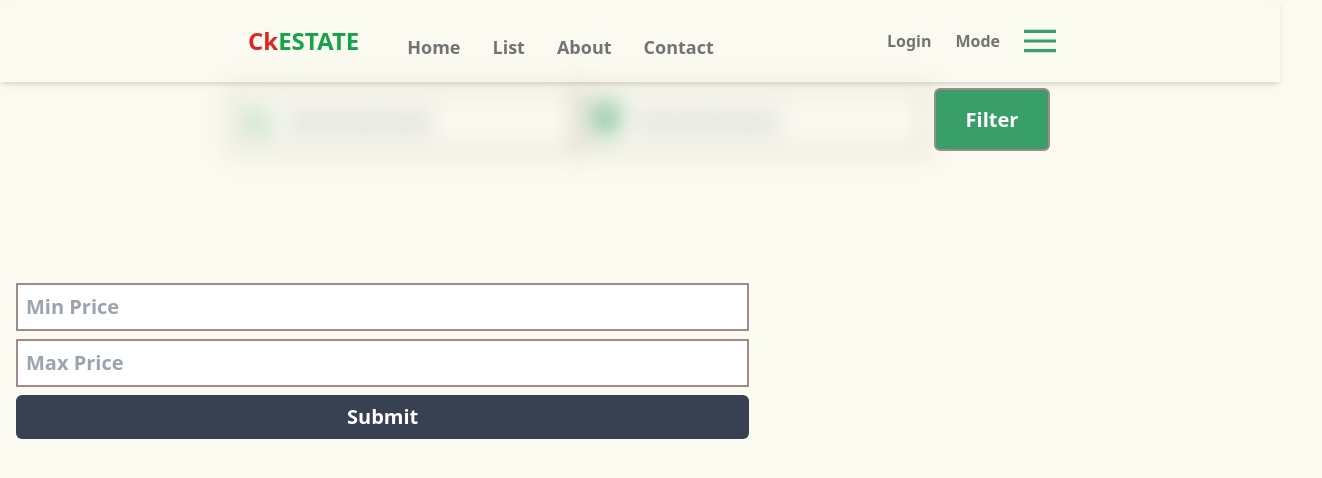
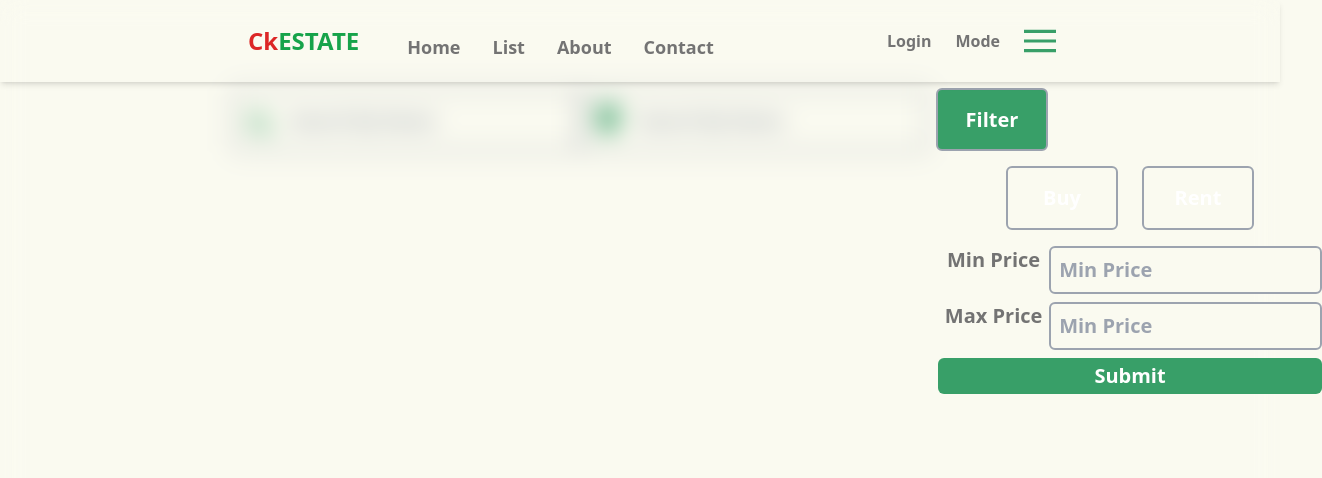
Before and after one commit to hi-chandan/Travel-And-Stay-Booking-App, a Next.js app: page / in a window 1280 px wide. Both pictures are taken after a click on the button "Filter". Shown: the top 478 px of the page, 1322 px wide, since content can reach past the window. Built offline with nearby package versions, Linux system fonts and the light colour scheme.

Commit message:
complete filter slider  finaly I can sleep

```diff
--- a/src/app/globals.css
+++ b/src/app/globals.css
@@ -5,7 +5,7 @@
 .light {
   --background: 250, 250, 240;
   --navbar: white;
-  --border: 160, 138, 138;
+  --border: 156, 163, 175;
   --card: 255, 255, 255;
   --light: 56, 159, 104;
 
@@ -59,6 +59,10 @@ body {
   background: rgba(var(--background));
   margin-top: 72px;
 }
+.slideBar {
+  animation: slider 1000ms ease-in-out forwards;
+  height: 0;
+}
 
 /* .filterSlider {
   animation: slider 1000ms forwards;
@@ -69,11 +73,8 @@ body {
   height: 0; /* Start with height 0 */
 /* overflow: hidden;
 } */
-
-/* @keyframes slider {
-  0% {
-    height: 0;
+@keyframes slider {
+  100% {
+    height: 600px;
   }
-  100% {
-    height: 100vh; /* Full height */
-/* } */
+}
--- a/src/app/page.jsx
+++ b/src/app/page.jsx
@@ -3,20 +3,26 @@
 import useDebounce from "@/lib/useDebounce";
 import React, { useContext, useEffect, useState } from "react";
 import "./globals.css";
-import { Context } from "./layout";
+import SearchBar from "@/components/SearchBar";
 
 const Page = () => {
-  const { theme } = useContext(Context);
   const [search, setSearch] = useState("");
   const [city, setCity] = useState("");
   const [filter, setFilter] = useState(false);
+  const [buy, SetBuy] = useState("");
   const debouncingSearch = useDebounce(search, 1000);
   const debouncingCity = useDebounce(city, 1000);
-  console.log("This is in app theme", theme);
   const blurBackground = () => {
     setFilter((val) => !val);
   };
 
+  const buyFilter = () => {
+    SetBuy("Buy");
+  };
+  const RentFilter = () => {
+    SetBuy("Rent");
+  };
+  console.log("buy and Rent", buy);
   useEffect(() => {
     if (debouncingCity) {
       console.log("this is City ", debouncingCity);
@@ -36,7 +42,7 @@ const Page = () => {
           <div className="">
             <input
               type="text"
-              className="bg-background text-copy-secondary pl-14 border-2 border-border rounded-sm p-4 outline-none text-lg font-bold"
+              className="bg-background text-copy-secondary pl-14 border-2 border-border rounded-md p-4 outline-none text-lg font-bold"
               placeholder="Search By Name"
               name="search"
               onChange={(e) => setSearch(e.target.value)}
@@ -55,7 +61,7 @@ const Page = () => {
           <div className="max-sm:relative bottom-5">
             <input
               type="text"
-              className="bg-background text-copy-secondary pl-14 border-2 border-border rounded-sm outline-none text-lg font-bold p-4"
+              className="bg-background text-copy-secondary pl-14 border-2 border-border rounded-md  outline-none text-lg font-bold p-4"
               placeholder="Search By Name"
               name="search"
               onChange={(e) => setCity(e.target.value)}
@@ -68,38 +74,13 @@ const Page = () => {
               <path d="M215.7 499.2C267 435 384 279.4 384 192C384 86 298 0 192 0S0 86 0 192c0 87.4 117 243 168.3 307.2c12.3 15.3 35.1 15.3 47.4 0zM192 128a64 64 0 1 1 0 128 64 64 0 1 1 0-128z" />
             </svg>
           </div>
-          <div
-            className={` relative   max-sm:bottom-12 z-40 w-full sm:ml-2 border-2 text-white border-border bg-blue h-[63px] rounded-md bg-light font-bold text-xl
-
-            `}
-          >
-            <button
-              onClick={blurBackground}
-              className="w-28 p-4 font-bold  max-sm:w-full "
-            >
-              Filter
-            </button>
-            {filter && (
-              <div className="fixed h-2/3    bottom-0 left-0  bg-transparent p-4  rounded-md">
-                <input
-                  type="text"
-                  className="mb-2 p-2 w-full border-2 border-border"
-                  placeholder="Min Price"
-                />
-                <input
-                  type="text"
-                  className="mb-2 p-2 w-full border-2 border-border"
-                  placeholder="Max Price"
-                />
-                <button
-                  onClick={blurBackground}
-                  className="w-full p-2 bg-gray-700 text-white rounded-md"
-                >
-                  Submit
-                </button>
-              </div>
-            )}
-          </div>
+          <SearchBar
+            blurBackground={blurBackground}
+            filter={filter}
+            buy={buy}
+            buyFilter={buyFilter}
+            RentFilter={RentFilter}
+          />
         </div>
       </div>
     </section>
--- a/src/components/SearchBar.jsx
+++ b/src/components/SearchBar.jsx
@@ -1,87 +1,70 @@
-import { useState } from "react";
-import Link from "next/link";
-import {
-  DropdownMenu,
-  DropdownMenuContent,
-  DropdownMenuItem,
-  DropdownMenuLabel,
-  DropdownMenuSeparator,
-  DropdownMenuTrigger,
-} from "@/components/ui/dropdown-menu";
+import React from "react";
+const SearchBar = ({ blurBackground, buyFilter, RentFilter, filter, buy }) => {
+  return (
+    <div
+      className=" relative   max-sm:bottom-12 max-sm:w-full z-40  sm:ml-2 rounded-md border-2 text-white border-border bg-blue h-[63px] text-center w-28 bg-light font-bold text-xl
 
-const types = ["Buy", "Rent"];
+            "
+    >
+      <button
+        onClick={blurBackground}
+        className=" p-4 font-bold  max-sm:w-full "
+      >
+        Filter
+      </button>
+      {filter && (
+        <div className="slideBar  max-sm:fixed h-3/5  w-full sm:w-96   flex flex-col item-center  bottom-0 left-0 bg-transparent  max-sm:p-10  rounded-md">
+          <div className="flex  justify-center p-4  gap-6">
+            <p
+              className={`p-4 w-28 rounded-md border-2 border-border ${
+                buy === "Buy" ? "bg-light" : ""
+              } `}
+              onClick={buyFilter}
+            >
+              Buy
+            </p>
+            <p
+              className={`p-4 w-28 rounded-md border-2 border-border ${
+                buy === "Rent" ? "bg-light" : ""
+              } `}
+              onClick={RentFilter}
+            >
+              Rent
+            </p>
+          </div>
+          <div className="flex   ">
+            <p className=" text-copy-secondary w-40">Min Price</p>
 
-function SearchBar() {
-  const [query, setQuery] = useState({
-    type: "Buy",
-    city: "",
-    minPrice: 0,
-    maxPrice: 0,
-  });
+            <input
+              type="text"
+              className="mb-2 p-2 w-full border-2
+                    bg-background border-border
+                    rounded-md
+                    text-copy-secondary"
+              placeholder="Min Price"
+            />
+          </div>
+          <div className="flex  ">
+            <p className="text-copy-secondary w-40">Max Price</p>
+            <input
+              type="text"
+              className="mb-2 p-2 w-full border-2 border-border bg-background
+                    rounded-md
+                    text-copy-secondary"
+              placeholder="Min Price"
+            />
+          </div>
 
-  console.log("This is query ", query);
-
-  const switchType = (val) => {
-    setQuery((prev) => ({ ...prev, type: val }));
-  };
-
-  const handleChange = (e) => {
-    setQuery((prev) => ({ ...prev, [e.target.name]: e.target.value }));
-  };
-
-  return (
-    <div className="searchBar">
-      <div className="type">
-        {types.map((type) => (
           <button
-            key={type}
-            onClick={() => switchType(type)}
-            className={query.type === type ? "active" : ""}
+            onClick={blurBackground}
+            className="w-full p-1 bg-light text-white rounded-md"
           >
-            {type}
+            Submit
           </button>
-        ))}
-      </div>
-      <form>
-        <input
-          type="number"
-          name="minPrice"
-          min={0}
-          max={10000000}
-          placeholder="Min Price"
-          onChange={handleChange}
-        />
-        <input
-          type="number"
-          name="maxPrice"
-          min={0}
-          max={10000000}
-          placeholder="Max Price"
-          onChange={handleChange}
-        />
-        <Link
-          href={`/list?type=${query.type}&city=${query.city}&minPrice=${query.minPrice}&maxPrice=${query.maxPrice}`}
-        >
-          <button>
-            <img src="/search.png" alt="" />
-          </button>
-        </Link>
-      </form>
+        </div>
+      )}
     </div>
   );
-}
+};
 
-function DropdownWithSearchBar() {
-  return (
-    <DropdownMenu>
-      <DropdownMenuTrigger>
-        <button className="w-28 p-4 font-bold">Filter</button>
-      </DropdownMenuTrigger>
-      <DropdownMenuContent className="font-bold text-copy-secondary">
-        <SearchBar />
-      </DropdownMenuContent>
-    </DropdownMenu>
-  );
-}
-
-export default DropdownWithSearchBar;
+export default SearchBar;
```
